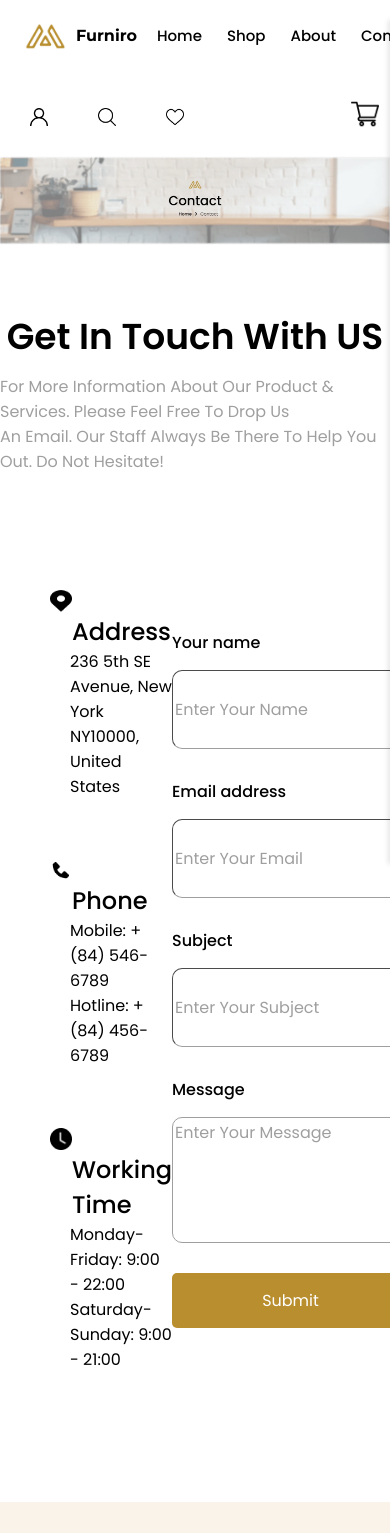
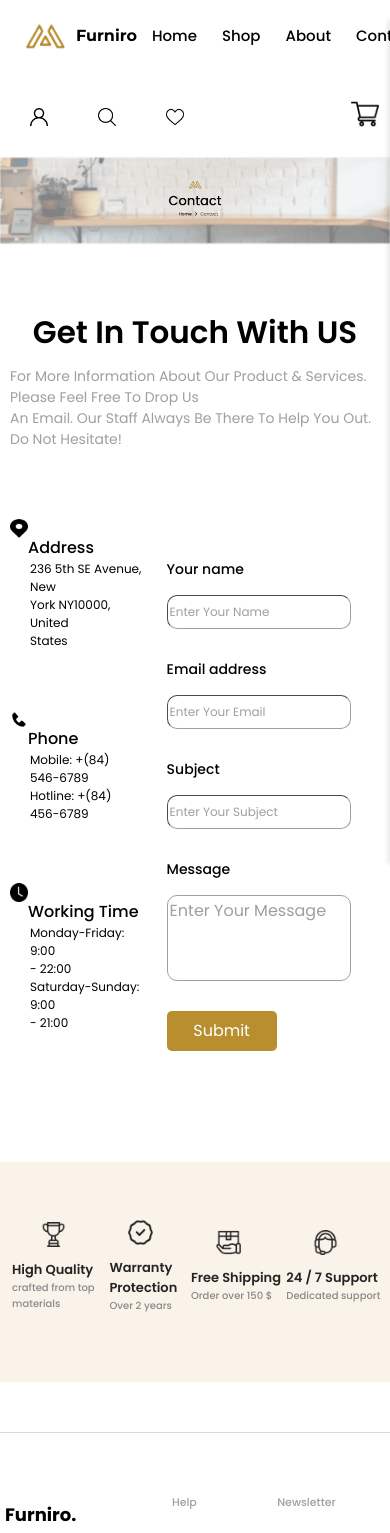
Before and after one commit to EmireHaouas/furniro, a React (Vite) app in the folder furniro/: page /furniro/contact in a window 390 px wide. Shown: the top 1533 px of the page. Built offline with nearby package versions, Linux system fonts and the light colour scheme.

Commit message:
added responsivity

```diff
--- a/furniro/src/Components/Checkout/Checkout.css
+++ b/furniro/src/Components/Checkout/Checkout.css
@@ -24,6 +24,7 @@
 
   .form-row {
     display: flex;
+    flex-direction: row;
     gap: 10px;
   }
 
@@ -229,3 +230,84 @@ form p {
   font-size: 16px;
   color: #000000;
 }
+@media (max-width: 480px){
+  .checkout_Content{
+    width: 100%;
+  }
+  .billing_Details{
+    width: 60%;
+  }
+  .order_Summary{
+    width: 40%;
+    padding-right: 7px;
+    padding-left: 0;
+  }
+  .nameto_Check,.nameto_Check2{
+    width: 100%;
+    height: 30px;
+    margin-bottom: 5px;
+    margin-top: 5px;
+  }
+  .data_Check{
+    font-size: 12px;
+    width: 100%;
+    height: 30px;
+    margin-bottom: 5px;
+    margin-top: 5px;
+  }
+  textarea.textarea_Checkout{
+    width: 100%;
+    height: 80px;
+  }
+  .h1_Checkout{
+    margin-left: 0;
+    font-size: 26px;
+    padding-left: 16%;
+  }
+  form p{
+    font-size: 12px;
+    margin-top: 8px;
+    margin-bottom: 1px;
+  }
+
+  .order_Summary p{
+    font-size: 12px;
+
+  }
+  .rowcart_Check.header{
+    flex-direction: row;
+  }
+  .order_Summary h3{
+    font-size: 14px;
+  }
+  .form-row{
+    flex-direction: column;
+  }
+  .order_Summary label{
+    font-size: 12px;
+    padding-left: 0;
+  }
+  .textarea_Checkout{
+    width: 150px;
+    height: 80px;
+    font-size: 12px;
+  }
+  .rowcart_Check{
+    width: 100%;
+  }
+  .payment-methods{
+    width: 100%;
+    letter-spacing: 1px;
+  }
+
+
+
+
+
+
+
+
+
+
+
+}
--- a/furniro/src/Components/Contact/Contact.css
+++ b/furniro/src/Components/Contact/Contact.css
@@ -145,3 +145,66 @@
     border: 2px solid #D9B26B;  /* Exemple : ajoute une bordure verte */
     box-shadow: 0 0 5px #D9B26B; /* Ajoute une ombre autour de l'élément */
 }
+@media (max-width: 480px){
+    .title_Contact{
+        font-size: 31px;
+    }
+    .p_Contact{
+        font-size: 14px;
+        padding-left: 10px;
+        padding-right: 10px;
+    }
+    .input_Form{
+        width: 80%;
+        height: 30px;
+        font-size: 14px;
+    }
+    .label_Form{
+        font-size: 14px;
+    }
+    .input_Form::placeholder{
+        font-size: 12px;
+    }
+    .map_Contact{
+        margin-top: 25px;
+        max-width: 100%;
+    }
+    .textarea_Form{
+        width: 80%;
+        height: 80px;
+        font-size: 12px;
+    }
+    .p_Infos{
+        font-size: 16px;
+    }
+    .infos_Icon{
+        width: 18px;
+        height: 19px;
+    }
+    .p2_Infos{
+        font-size: 12px;
+    }
+    .infos{
+        margin-left: 10px;
+    }
+    .form_Contact{
+        padding-left: 25px;
+    }
+    .submit_Form{
+        width: 110px;
+        height: 40px;
+    }
+    .intro_Contact{
+        padding-bottom: 30px;
+    }
+
+
+
+
+
+
+
+
+
+
+}
--- a/furniro/src/Components/Global/Header.css
+++ b/furniro/src/Components/Global/Header.css
@@ -126,7 +126,7 @@ a.logo_Link{
     }
     .logo_Name{
         font-size: 16px;
-        margin-right: 20px;
+        margin-right: 15px;
     }
     .home_Nav{
         margin-right: 20px;
--- a/furniro/src/Components/Global/ShoppingCart.css
+++ b/furniro/src/Components/Global/ShoppingCart.css
@@ -305,3 +305,52 @@ hr{
   font-size: 20px; /* Augmente la taille du texte si le nombre dépasse 9 */
   min-width: 25px; /* Augmente la taille du cercle */
 }
+
+@media (max-width: 480px){
+  .close_icon{
+    width: 19.63px;
+    height: 23px;
+    margin-top: 23px;
+  }
+  .row1{
+    padding-top: 10px;
+  }
+  #shopping-cart.active{
+    width: 70%;
+  }
+  .cartitem_Image{
+    width: 80px;
+    height: 77px;
+  }
+  .title_Cart{
+    font-size: 20px;
+  }
+  .nameproduct_Cart{
+    font-size: 14px;
+  }
+  .qty_Cart{
+    font-size: 14px;
+  }
+  .total_Cart{
+    font-size: 14px;
+  }
+  .total_Amount{
+    font-size: 14px;
+  }
+  .button_Cart{
+    padding-bottom: 40px;
+    margin-bottom: 50px;
+  }
+
+
+
+
+
+
+
+
+
+
+
+
+}
--- a/furniro/src/Components/Global/Warranty.css
+++ b/furniro/src/Components/Global/Warranty.css
@@ -68,12 +68,13 @@
 @media (max-width: 480px){
     .warranty{
         flex-direction: column;
-        width: 25%;
+        width: 20%;
 
     }
     .quality{
         flex-direction: column;
         width: 25%;
+        padding-left: 10px;
 
     }
     .shipping{
@@ -84,6 +85,7 @@
     .support{
         flex-direction: column;
         width: 25%;
+        padding-right: 10px;
 
     }
     .trophy_Icon, .shipping_Icon, .warranty_Icon, .support_Icon{
```
